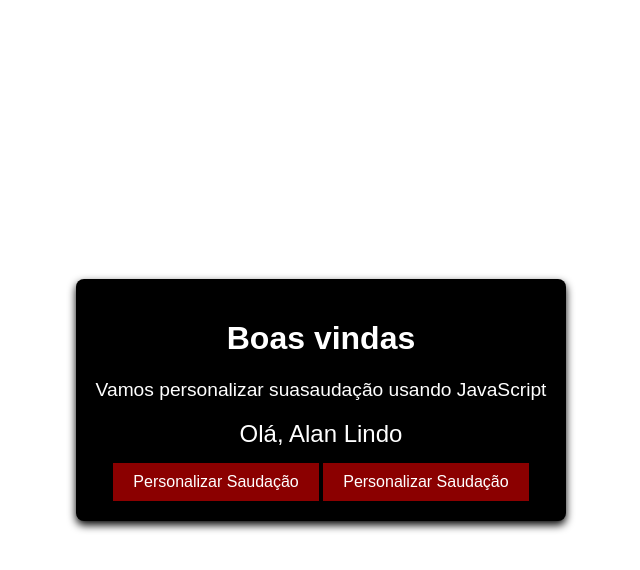
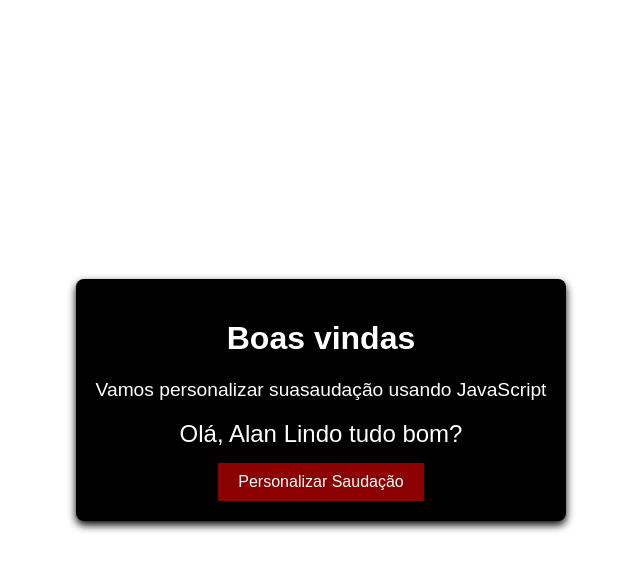
Before and after one commit to Alan-code07/Atividae-do-Alan, a plain HTML site: page java/index.html in a window 1280 px wide. Both pictures are taken after a click on the button "Personalizar Saudação". Shown: the whole page, without its empty margins (319-959 px from the left). Drawn offline with Linux system fonts and the light colour scheme.

Commit message:
Add files via upload

```diff
--- a/java/index.html
+++ b/java/index.html
@@ -13,21 +13,12 @@
     <p>Vamos personalizar suasaudação usando JavaScript</p>
     <div class="saudacao" id="mensagemSaudacao"> Olá, Visitante!</div>
     <button onClick="mudarNome()"> Personalizar Saudação</button>
-    <button onClick="mudarNome1()"> Personalizar Saudação</button>
+
 
 </div>
 
-<script>
-    function mudarNome(){
-    let nome = "Alan Lindo";
+<script src="script.js">
 
-    document.getElementById("mensagemSaudacao").textContent = "Olá, " + nome;
-    }
-    function mudarNome1(){
-    let nome = "Alan ";
-
-    document.getElementById("mensagemSaudacao").textContent = "Olá, " + nome;
-    }
 </script>
 </body>
 </html>
--- /dev/null
+++ b/java/script.js
@@ -0,0 +1,6 @@
+let nomeAtual = "Alan Lindo"; // valor inicial
+
+function mudarNome() {
+    let nome = "Alan Lindo";
+    document.getElementById("mensagemSaudacao").textContent = "Olá, " + nome + " tudo bom?";
+}
```
